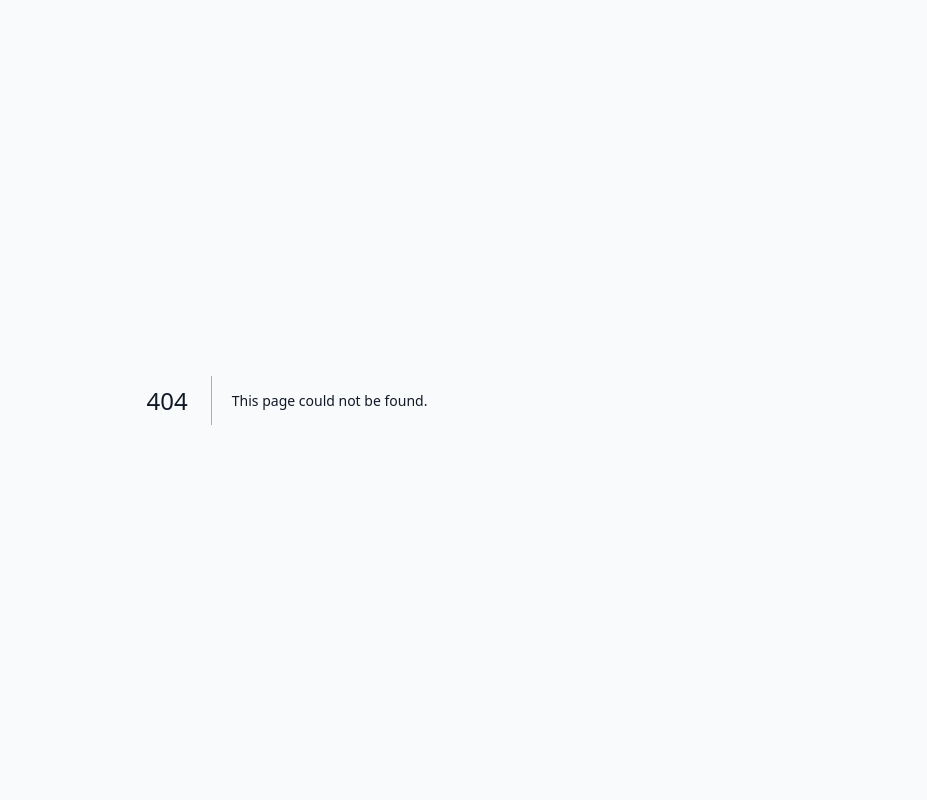
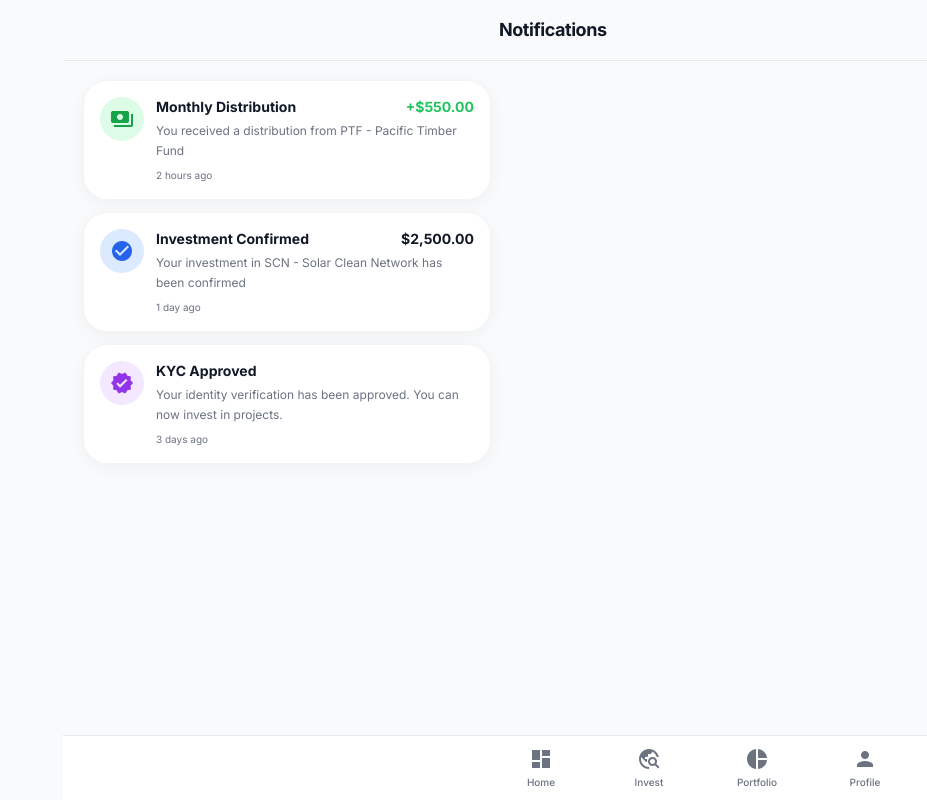
Before and after one commit to gitti-tay/infinitv8, a Next.js app: page /notifications in a window 1280 px wide. Before the commit this address had no page. Shown: the whole page, without its empty margins (353-1280 px from the left). Built offline with nearby package versions, Linux system fonts and the light colour scheme; no server answers; sample sign-in values are in the browser's storage.

Commit message:
feat: add notifications page with sample notification items
Co-Authored-By: Claude Opus 4.6 <noreply@anthropic.com>

```diff
--- /dev/null
+++ b/src/app/(protected)/notifications/page.tsx
@@ -0,0 +1,94 @@
+import { auth } from "@/lib/auth";
+import { Header } from "@/components/ui/header";
+import { redirect } from "next/navigation";
+
+const notifications = [
+  {
+    id: "1",
+    icon: "payments",
+    iconBg: "bg-green-100 dark:bg-green-900/30",
+    iconColor: "text-green-600 dark:text-green-400",
+    title: "Monthly Distribution",
+    description: "You received a distribution from PTF - Pacific Timber Fund",
+    amount: "+$550.00",
+    amountColor: "text-green-500",
+    timestamp: "2 hours ago",
+  },
+  {
+    id: "2",
+    icon: "check_circle",
+    iconBg: "bg-blue-100 dark:bg-blue-900/30",
+    iconColor: "text-blue-600 dark:text-blue-400",
+    title: "Investment Confirmed",
+    description:
+      "Your investment in SCN - Solar Clean Network has been confirmed",
+    amount: "$2,500.00",
+    amountColor: "text-text-primary",
+    timestamp: "1 day ago",
+  },
+  {
+    id: "3",
+    icon: "verified",
+    iconBg: "bg-purple-100 dark:bg-purple-900/30",
+    iconColor: "text-purple-600 dark:text-purple-400",
+    title: "KYC Approved",
+    description:
+      "Your identity verification has been approved. You can now invest in projects.",
+    amount: null,
+    amountColor: null,
+    timestamp: "3 days ago",
+  },
+];
+
+export default async function NotificationsPage() {
+  const session = await auth();
+  if (!session?.user?.id) {
+    redirect("/auth/signin");
+  }
+
+  return (
+    <>
+      <Header title="Notifications" showBack={false} />
+      <div className="pt-16 pb-24 px-5">
+        <div className="mt-4 space-y-3">
+          {notifications.map((notification) => (
+            <div
+              key={notification.id}
+              className="bg-card-light dark:bg-card-dark rounded-2xl p-4 shadow-soft border border-gray-100 dark:border-gray-800"
+            >
+              <div className="flex gap-3">
+                <div
+                  className={`w-11 h-11 flex-shrink-0 rounded-full ${notification.iconBg} flex items-center justify-center`}
+                >
+                  <span
+                    className={`material-icons ${notification.iconColor} text-xl`}
+                  >
+                    {notification.icon}
+                  </span>
+                </div>
+                <div className="flex-1 min-w-0">
+                  <div className="flex items-start justify-between gap-2">
+                    <h3 className="font-bold text-sm">{notification.title}</h3>
+                    {notification.amount && (
+                      <span
+                        className={`text-sm font-bold flex-shrink-0 ${notification.amountColor}`}
+                      >
+                        {notification.amount}
+                      </span>
+                    )}
+                  </div>
+                  <p className="text-text-muted text-xs mt-1 leading-relaxed">
+                    {notification.description}
+                  </p>
+                  <p className="text-text-muted text-[10px] mt-2">
+                    {notification.timestamp}
+                  </p>
+                </div>
+              </div>
+            </div>
+          ))}
+        </div>
+      </div>
+    </>
+  );
+}
```
